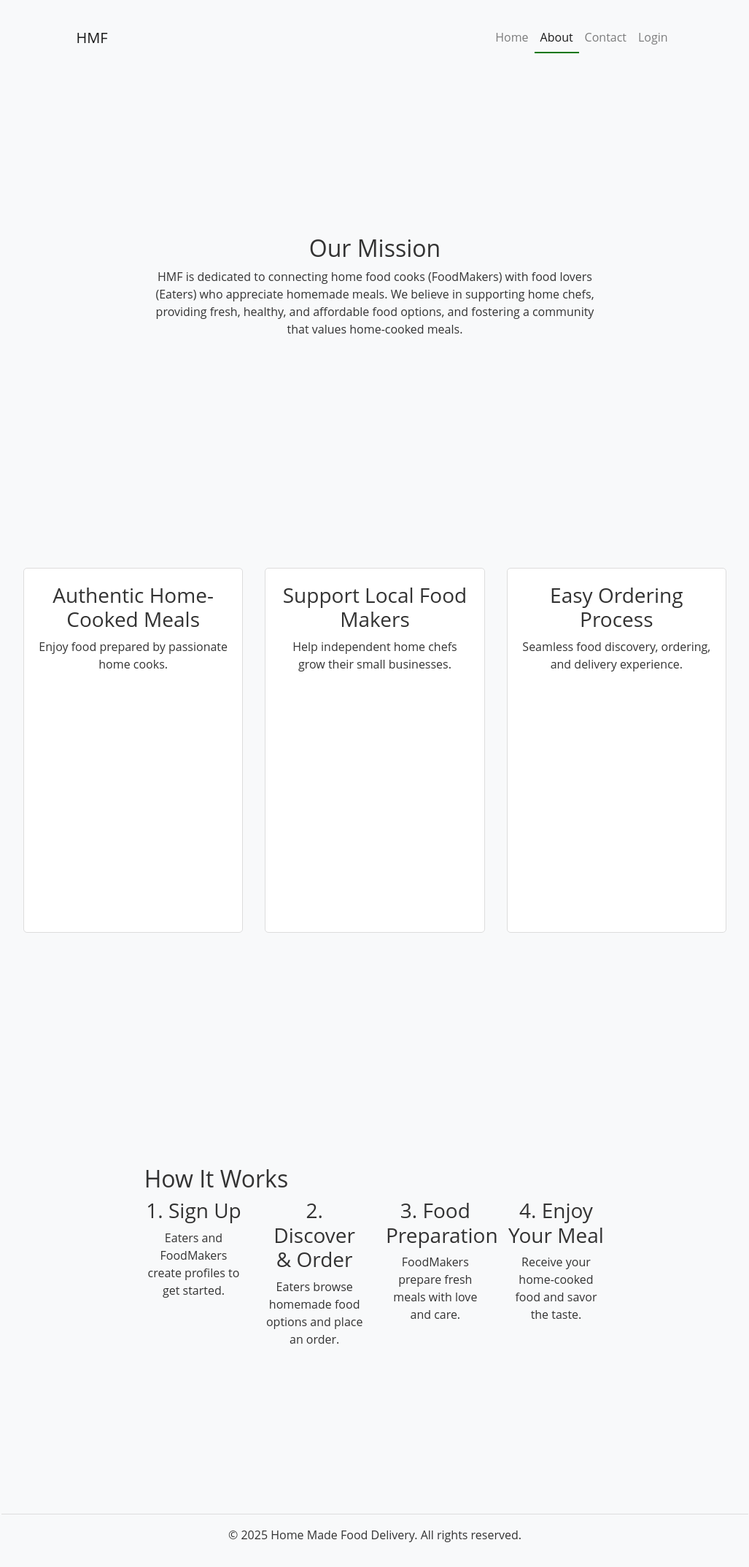
After one commit to prathameshdol196/HMF_Project, a Django app: page /about/ in a window 1280 px wide. The commit adds this page. Shown: the whole page at 73% size, without its empty margins (126-1153 px from the left). Run offline with Django 5.2, Linux system fonts and the light colour scheme; some libraries are stand-ins or nearby versions.

Commit message:
added about page

```diff
--- a/foodapp/static/css/styles.css
+++ b/foodapp/static/css/styles.css
@@ -330,3 +330,39 @@ section {
 
 
 /* ########################################################################################################################################## */
+
+/* ############################################################# About ################################################################### */
+.features .card {
+  margin-bottom: 20px;
+  border: 1px solid #ddd;
+  border-radius: 5px;
+}
+
+.features .card i {
+  color: #007bff;
+}
+
+.how-it-works .step {
+  text-align: center;
+  margin-bottom: 30px;
+}
+
+.how-it-works .step i {
+  color: #007bff;
+  margin-bottom: 15px;
+}
+
+/* Add animation effects (optional) */
+@keyframes fadeIn {
+from { opacity: 0; }
+to { opacity: 1; }
+}
+
+.features .card {
+animation: fadeIn 0.5s ease-in-out;
+}
+
+.how-it-works .step {
+animation: fadeIn 0.5s ease-in-out;
+}
+/* ####################################################################################################################################### */
--- /dev/null
+++ b/foodapp/templates/about.html
@@ -0,0 +1,91 @@
+{% extends 'base.html' %}
+
+{% block content %}
+
+<section class="about">
+    <div class="container">
+        <div class="row justify-content-center">
+            <div class="col-md-8 text-center">
+                <h2>Our Mission</h2>
+                <p>HMF is dedicated to connecting home food cooks (FoodMakers) with food lovers (Eaters) who appreciate homemade meals. We believe in supporting home chefs, providing fresh, healthy, and affordable food options, and fostering a community that values home-cooked meals.</p>
+            </div>
+        </div>
+    </div>
+</section>
+
+<section class="features">
+    <div class="container">
+        <div class="row">
+            <div class="col-md-4">
+                <div class="card">
+                    <div class="card-body text-center">
+                        <i class="fas fa-utensils fa-3x mb-3"></i>
+                        <h3>Authentic Home-Cooked Meals</h3>
+                        <p>Enjoy food prepared by passionate home cooks.</p>
+                    </div>
+                </div>
+            </div>
+            <div class="col-md-4">
+                <div class="card">
+                    <div class="card-body text-center">
+                        <i class="fas fa-hands-helping fa-3x mb-3"></i>
+                        <h3>Support Local Food Makers</h3>
+                        <p>Help independent home chefs grow their small businesses.</p>
+                    </div>
+                </div>
+            </div>
+            <div class="col-md-4">
+                <div class="card">
+                    <div class="card-body text-center">
+                        <i class="fas fa-truck fa-3x mb-3"></i>
+                        <h3>Easy Ordering Process</h3>
+                        <p>Seamless food discovery, ordering, and delivery experience.</p>
+                    </div>
+                </div>
+            </div>
+        </div>
+    </div>
+</section>
+
+<section class="how-it-works">
+    <div class="container">
+        <div class="row justify-content-center">
+            <div class="col-md-8">
+                <h2>How It Works</h2>
+                <div class="row">
+                    <div class="col-md-3 text-center">
+                        <div class="step">
+                            <i class="fas fa-user-plus fa-2x"></i>
+                            <h3>1. Sign Up</h3>
+                            <p>Eaters and FoodMakers create profiles to get started.</p>
+                        </div>
+                    </div>
+                    <div class="col-md-3 text-center">
+                        <div class="step">
+                            <i class="fas fa-search fa-2x"></i>
+                            <h3>2. Discover & Order</h3>
+                            <p>Eaters browse homemade food options and place an order.</p>
+                        </div>
+                    </div>
+                    <div class="col-md-3 text-center">
+                        <div class="step">
+                            <i class="fas fa-utensils fa-2x"></i>
+                            <h3>3. Food Preparation</h3>
+                            <p>FoodMakers prepare fresh meals with love and care.</p>
+                        </div>
+                    </div>
+                    <div class="col-md-3 text-center">
+                        <div class="step">
+                            <i class="fas fa-truck fa-2x"></i>
+                            <h3>4. Enjoy Your Meal</h3>
+                            <p>Receive your home-cooked food and savor the taste.</p>
+                        </div>
+                    </div>
+                </div>
+            </div>
+        </div>
+    </div>
+</section>
+
+
+{% endblock %}
--- a/foodapp/templates/base.html
+++ b/foodapp/templates/base.html
@@ -20,8 +20,8 @@
                     <li class="nav-item {% if request.path == '/' %}active{% endif %}">
                         <a class="nav-link" href="{% url 'home' %}">Home</a>
                     </li>
-                    <li class="nav-item">
-                        <a class="nav-link" href="/about">About</a>
+                    <li class="nav-item {% if request.path == '/about/' %}active{% endif %}">
+                        <a class="nav-link" href="{% url 'about' %}">About</a>
                     </li>
                     <li class="nav-item">
                         <a class="nav-link" href="/contact">Contact</a>
--- a/foodapp/urls.py
+++ b/foodapp/urls.py
@@ -8,6 +8,8 @@ urlpatterns = [
     path('', views.home, name='home'),
     path('food/<int:food_id>/', views.food_detail, name='food_detail'),  # Food Detail Page
     path('foodmaker/<int:foodmaker_id>/', views.foodmaker_profile, name='foodmaker_profile'),
+
+    path('about/', views.about, name='about'),
 
 
     path('register/', views.register, name='register'),  # Main registration page
@@ -28,6 +30,8 @@ urlpatterns = [
     path('update-food/<int:food_id>/', views.update_food, name='update_food'),
     path('delete-food/<int:food_id>/', views.delete_food, name='delete_food'),
 
+
+
     #path("order/<int:food_id>/", views.place_order, name="place_order"),
     #path("eater/orders/", views.eater_orders, name="eater_orders"),
     #path("foodmaker/orders/", views.foodmaker_orders, name="foodmaker_orders"),
--- a/foodapp/views.py
+++ b/foodapp/views.py
@@ -51,6 +51,9 @@ def home(request):
         'foodmakers': foodmakers,
     })
 
+
+def about(request):
+    return render(request, 'about.html')
 
 
 def food_detail(request, food_id):
```
Also changed, not shown: db.sqlite3.
